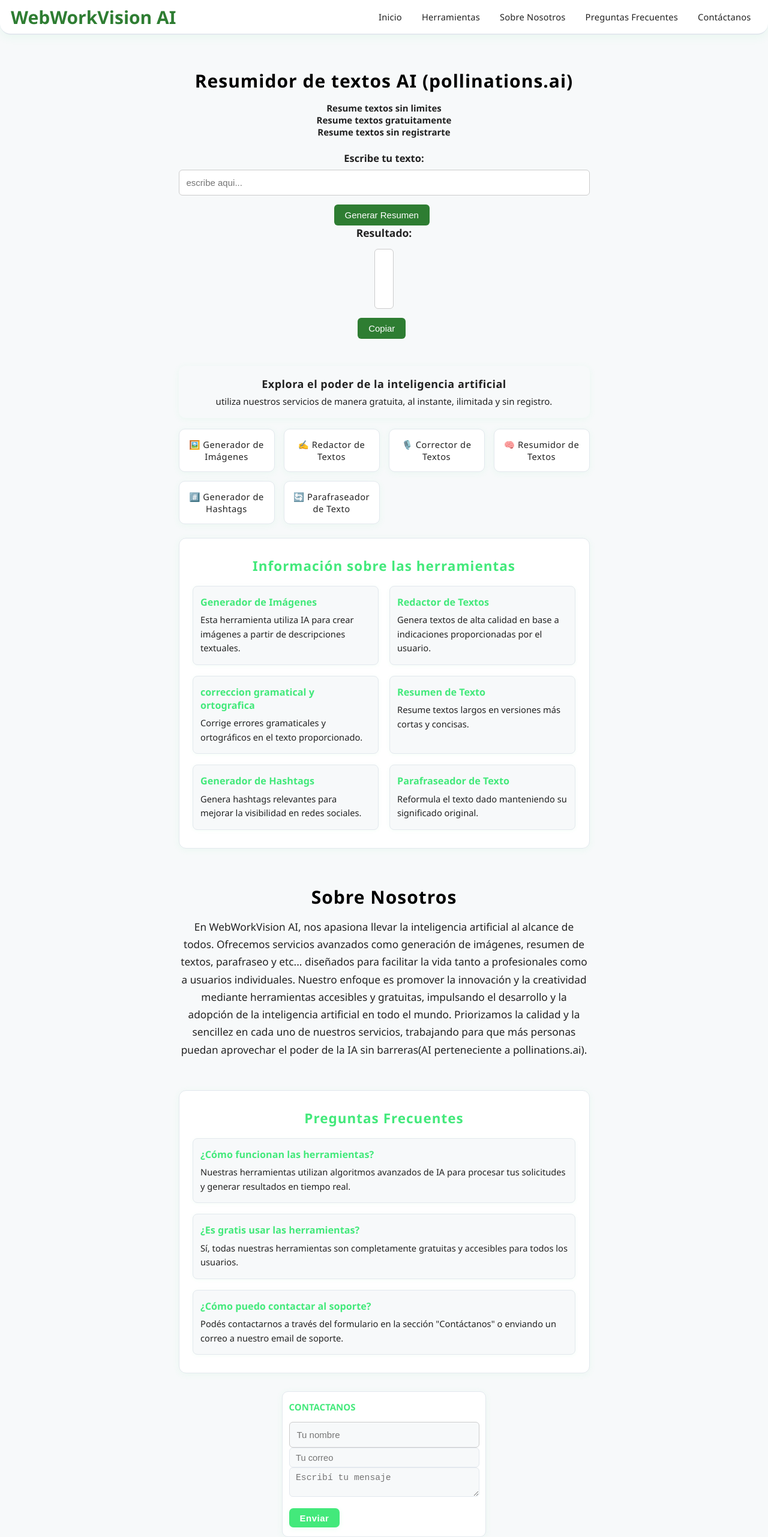
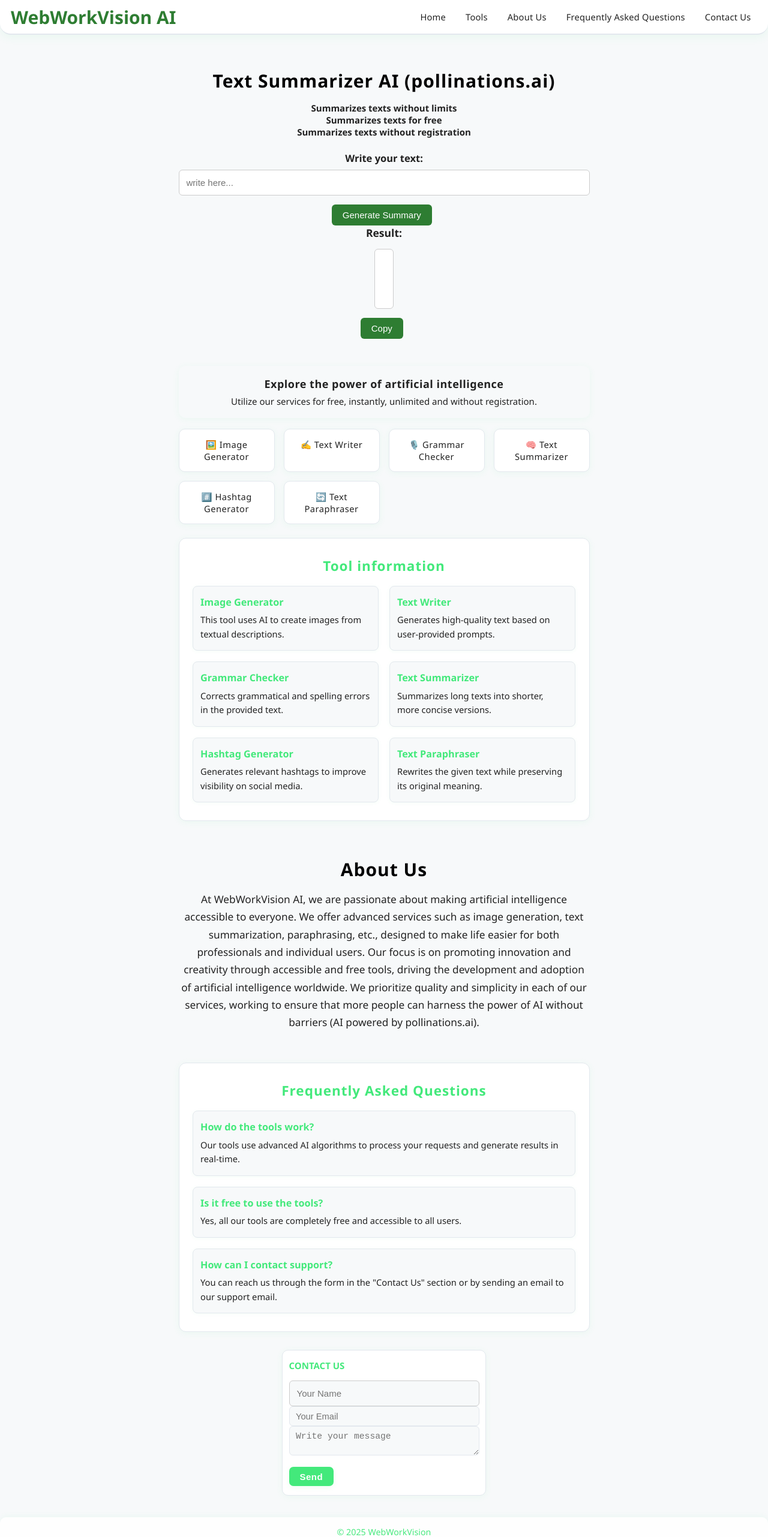
Before and after one commit to httpsPablo/WebWorkVision-AI, a website: page public/text-summarizer.html in a window 1280 px wide. Shown: the top 2563 px of the page at 60% size. Drawn offline with Linux system fonts and the light colour scheme.

Commit message:
traduce text to english

```diff
--- a/public/text-summarizer.html
+++ b/public/text-summarizer.html
@@ -28,7 +28,7 @@
   <meta name="viewport" content="width=device-width, initial-scale=1.0"/>
   <link rel="stylesheet" href="css/style.css">
   <link rel="icon" href="../assets/favicon.jpeg" type="image/x-icon">
-  <title>WebWorkVision AI - Resumidor de textos</title>
+  <title>WebWorkVision AI - Text Summarizer</title>
 </head>
 <body>
    <style>
@@ -84,111 +84,111 @@
     <h1>WebWorkVision AI</h1>
     <nav>
       <ul>
-        <li><a href="\index.html">Inicio</a></li>
-        <li><a href="#tools">Herramientas</a></li>
-        <li><a href="#about">Sobre Nosotros</a></li>
-        <li><a href="#faq">Preguntas Frecuentes</a></li>
-        <li><a href="#contact">Contáctanos</a></li>
+        <li><a href="\index.html">Home</a></li>
+        <li><a href="#tools">Tools</a></li>
+        <li><a href="#about">About Us</a></li>
+        <li><a href="#faq">Frequently Asked Questions</a></li>
+        <li><a href="#contact">Contact Us</a></li>
       </ul>
     </nav>
   </header>
   <main>
     <section class="about">
 
-  <h2>Resumidor de textos AI (pollinations.ai)</h2>
+  <h2>Text Summarizer AI (pollinations.ai)</h2>
         <div>
         <ul>
-          <li><strong>Resume textos sin limites</strong></li>
-          <li><strong>Resume textos gratuitamente</strong></li>
-          <li><strong>Resume textos sin registrarte</strong></li>
+          <li><strong>Summarizes texts without limits</strong></li>
+          <li><strong>Summarizes texts for free</strong></li>
+          <li><strong>Summarizes texts without registration</strong></li>
         </ul>
       </div>
 
-  <label for="prompt"><strong>Escribe tu texto:</strong></label>
-  <input type="text" id="prompt" placeholder="escribe aqui..." />
+  <label for="prompt"><strong>Write your text:</strong></label>
+  <input type="text" id="prompt" placeholder="write here..." />
 
-  <button id="generate-btn">Generar Resumen</button>
+  <button id="generate-btn">Generate Summary</button>
 
-  <h3>Resultado:</h3>
+  <h3>Result:</h3>
   <p id="result"></p>
-  <button id="copy-btn">Copiar</button>
+  <button id="copy-btn">Copy</button>
 
    </section>
        <section class="hero">
-      <h2>Explora el poder de la inteligencia artificial</h2>
-      <p>utiliza nuestros servicios de manera gratuita, al instante, ilimitada y sin registro.</p>
+      <h2>Explore the power of artificial intelligence</h2>
+      <p>Utilize our services for free, instantly, unlimited and without registration.</p>
     </section>
     <section class="tools-overview"  id="tools">
-      <div class="tool-card"><a href="image-generator.html">🖼️ Generador de Imágenes</a></div>
-      <div class="tool-card"><a href="text-writer.html">✍️ Redactor de Textos</a></div>
-      <div class="tool-card"><a href="grammar-correction.html">🎙️ Corrector de Textos</a></div>
-      <div class="tool-card"><a href="text-summarizer.html">🧠 Resumidor de Textos</a></div>
-      <div class="tool-card"><a href="hashtag-generator.html">#️⃣ Generador de Hashtags</a></div>
-      <div class="tool-card"><a href="text-paraphrasing.html">🔄 Parafraseador de Texto</a></div>
+      <div class="tool-card"><a href="image-generator.html">🖼️ Image Generator</a></div>
+      <div class="tool-card"><a href="text-writer.html">✍️ Text Writer</a></div>
+      <div class="tool-card"><a href="grammar-correction.html">🎙️ Grammar Checker</a></div>
+      <div class="tool-card"><a href="text-summarizer.html">🧠 Text Summarizer</a></div>
+      <div class="tool-card"><a href="hashtag-generator.html">#️⃣ Hashtag Generator</a></div>
+      <div class="tool-card"><a href="text-paraphrasing.html">🔄 Text Paraphraser</a></div>
 
     </section>
     <section class="tool-info" >
-      <h2>Información sobre las herramientas</h2>
+      <h2>Tool information</h2>
       <div class="tool-descriptions">
         <div class="tool-description">
-          <h3>Generador de Imágenes</h3>
-          <p>Esta herramienta utiliza IA para crear imágenes a partir de descripciones textuales.</p>
+          <h3>Image Generator</h3>
+          <p>This tool uses AI to create images from textual descriptions.</p>
         </div>
         <div class="tool-description">
-          <h3>Redactor de Textos</h3>
-          <p>Genera textos de alta calidad en base a indicaciones proporcionadas por el usuario.</p>
+          <h3>Text Writer</h3>
+          <p>Generates high-quality text based on user-provided prompts.</p>
         </div>
         <div class="tool-description">
-          <h3>correccion gramatical y ortografica</h3>
-          <p>Corrige errores gramaticales y ortográficos en el texto proporcionado.</p>
+          <h3>Grammar Checker</h3>
+          <p>Corrects grammatical and spelling errors in the provided text.</p>
         </div>
         <div class="tool-description">
-          <h3>Resumen de Texto</h3>
-          <p>Resume textos largos en versiones más cortas y concisas.</p>
+          <h3>Text Summarizer</h3>
+          <p>Summarizes long texts into shorter, more concise versions.</p>
         </div>
         <div class="tool-description">
-          <h3>Generador de Hashtags</h3>
-          <p>Genera hashtags relevantes para mejorar la visibilidad en redes sociales.</p>
+          <h3>Hashtag Generator</h3>
+          <p>Generates relevant hashtags to improve visibility on social media.</p>
         </div>
         <div class="tool-description">
-          <h3>Parafraseador de Texto</h3>
-          <p>Reformula el texto dado manteniendo su significado original.</p>
+          <h3>Text Paraphraser</h3>
+          <p>Rewrites the given text while preserving its original meaning.</p>
       </div>
     </section>
     <section class="about" id="about">
-      <strong><h2>Sobre Nosotros</h2></strong>
-      <p>En WebWorkVision AI, nos apasiona llevar la inteligencia artificial al alcance de todos. Ofrecemos servicios avanzados como generación de imágenes, resumen de textos, parafraseo y etc... diseñados para facilitar la vida tanto a profesionales como a usuarios individuales. Nuestro enfoque es promover la innovación y la creatividad mediante herramientas accesibles y gratuitas, impulsando el desarrollo y la adopción de la inteligencia artificial en todo el mundo. Priorizamos la calidad y la sencillez en cada uno de nuestros servicios, trabajando para que más personas puedan aprovechar el poder de la IA sin barreras(AI perteneciente a pollinations.ai).</p>
+      <strong><h2>About Us</h2></strong>
+      <p>At WebWorkVision AI, we are passionate about making artificial intelligence accessible to everyone. We offer advanced services such as image generation, text summarization, paraphrasing, etc., designed to make life easier for both professionals and individual users. Our focus is on promoting innovation and creativity through accessible and free tools, driving the development and adoption of artificial intelligence worldwide. We prioritize quality and simplicity in each of our services, working to ensure that more people can harness the power of AI without barriers (AI powered by pollinations.ai).</p>
     </section>
     <section class="faq" id="faq">
-      <h2>Preguntas Frecuentes</h2>
+      <h2>Frequently Asked Questions</h2>
       <div class="faq-item">
-        <h3>¿Cómo funcionan las herramientas?</h3>
-        <p>Nuestras herramientas utilizan algoritmos avanzados de IA para procesar tus solicitudes y generar resultados en tiempo real.</p>
+        <h3>How do the tools work?</h3>
+        <p>Our tools use advanced AI algorithms to process your requests and generate results in real-time.</p>
       </div>
       <div class="faq-item">
-        <h3>¿Es gratis usar las herramientas?</h3>
-        <p>Sí, todas nuestras herramientas son completamente gratuitas y accesibles para todos los usuarios.</p>
+        <h3>Is it free to use the tools?</h3>
+        <p>Yes, all our tools are completely free and accessible to all users.</p>
       </div>
       <div class="faq-item">
-        <h3>¿Cómo puedo contactar al soporte?</h3>
-        <p>Podés contactarnos a través del formulario en la sección "Contáctanos" o enviando un correo a nuestro email de soporte.</p>
+        <h3>How can I contact support?</h3>
+        <p>You can reach us through the form in the "Contact Us" section or by sending an email to our support email.</p>
       </div>
     </section>
     <section class="contact-form" id="contact">
-      <h3>CONTACTANOS</h3>
+      <h3>CONTACT US</h3>
       <form action="https://formsubmit.co/webworkvision@gmail.com" method="POST">
-        <input type="text" name="name" placeholder="Tu nombre" required>
-        <input type="email" name="email" placeholder="Tu correo" required>
-        <textarea name="message" placeholder="Escribí tu mensaje" required></textarea>
-        <button type="submit">Enviar</button>
+        <input type="text" name="name" placeholder="Your Name" required>
+        <input type="email" name="email" placeholder="Your Email" required>
+        <textarea name="message" placeholder="Write your message" required></textarea>
+        <button type="submit">Send</button>
       </form>
     </section>
   </main>
 
   <footer>
     <p>&copy; 2025 WebWorkVision</p>
-    <a href="../terms.html"><strong>Términos y Condiciones</strong></a> <p>&</p>
-    <a href="../privacy.html"><strong>Política de Privacidad</strong></a>
+    <a href="../terms.html"><strong>Terms and Conditions</strong></a> <p>&</p>
+    <a href="../privacy.html"><strong>Privacy Policy</strong></a>
   </footer>
 
  <script type="module" src="js/text-summarizer.js"></script>
```
Also changed, not shown: index.html (+44 -44 lines), public/grammar-correction.html (+51 -51 lines), public/hashtag-generator.html (+52 -52 lines), public/image-generator.html (+51 -51 lines), public/text-writer.html (+52 -52 lines).
